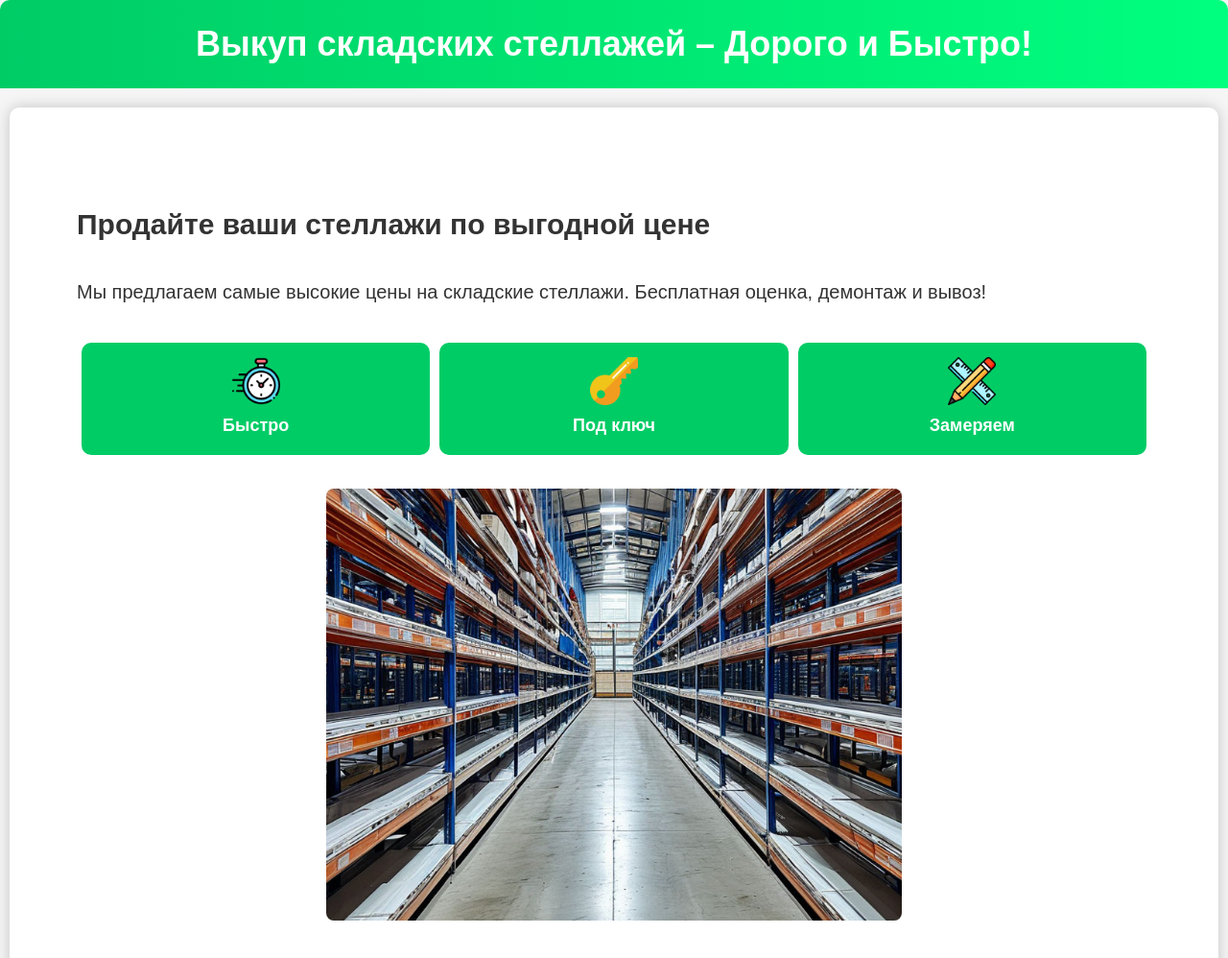
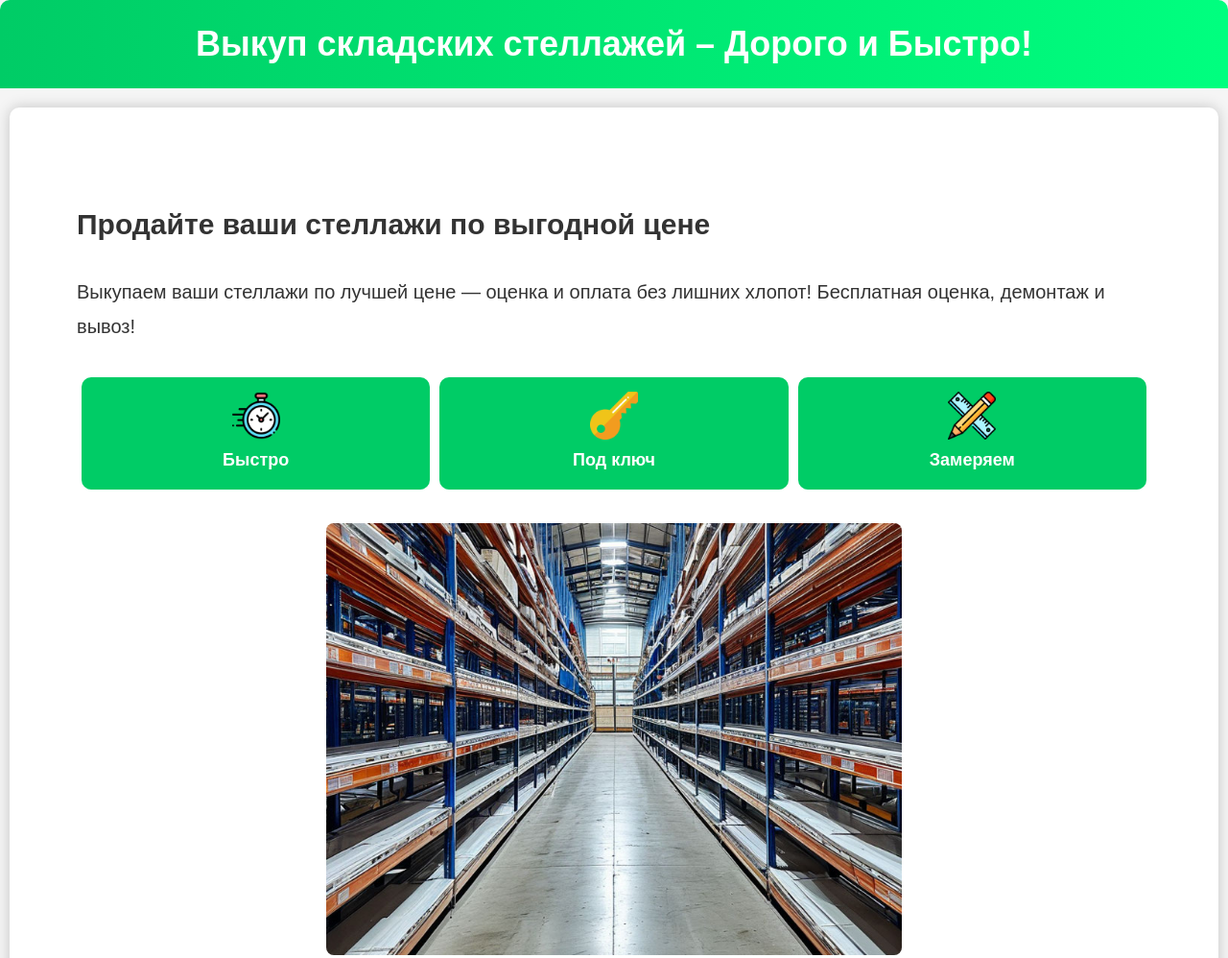
Before and after one commit to Yanmiki/sklad-orientir, a plain HTML site: page index.html in a window 1280 px wide. Shown: the top 998 px of the page at 96% size. Drawn offline with Linux system fonts and the light colour scheme.

Commit message:
Update index.html

```diff
--- a/index.html
+++ b/index.html
@@ -41,7 +41,7 @@
     <div class="container">
         <div class="content">
             <h2>Продайте ваши стеллажи по выгодной цене</h2>
-            <p>Мы предлагаем самые высокие цены на складские стеллажи. Бесплатная оценка, демонтаж и вывоз!</p>
+            <p>Выкупаем ваши стеллажи по лучшей цене — оценка и оплата без лишних хлопот! Бесплатная оценка, демонтаж и вывоз!</p>
 
             <div class="advantages">
                 <div class="advantage"><img src="images/fast.png" alt="Иконка"> Быстро</div>
```
